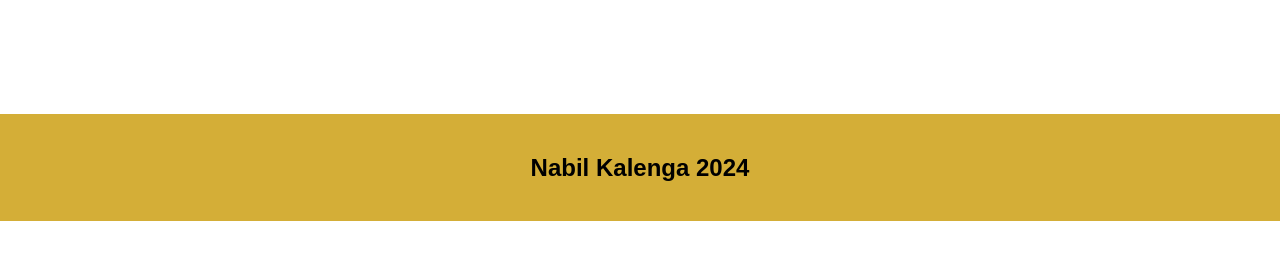
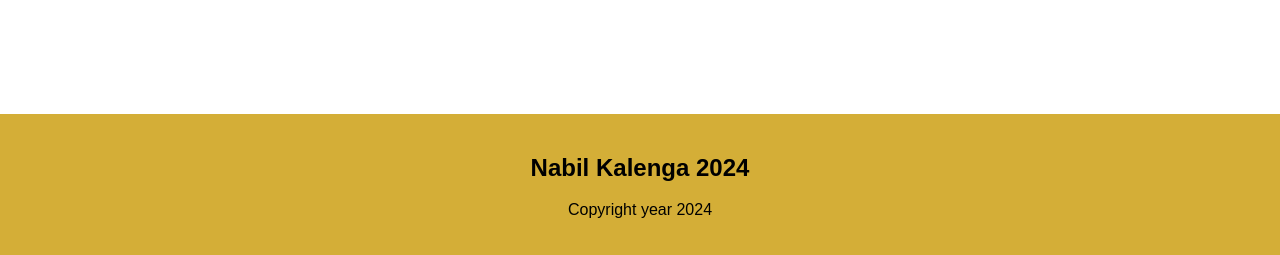
Before and after one commit to NabilKalenga/My-website-app, a plain HTML site: page contact.html in a window 1280 px wide. Shown: the part 785-1040 px from the top of the page. Before the commit the page ends 1006 px from the top, so only its background shows below. Drawn offline with Linux system fonts and the light colour scheme.

Commit message:
made some changes

```diff
--- a/contact.html
+++ b/contact.html
@@ -42,6 +42,7 @@
 
               <div class="footer">
                 <h2>Nabil Kalenga 2024</h2>
+                <p> Copyright year 2024</p>
 
                </div>
 
```
